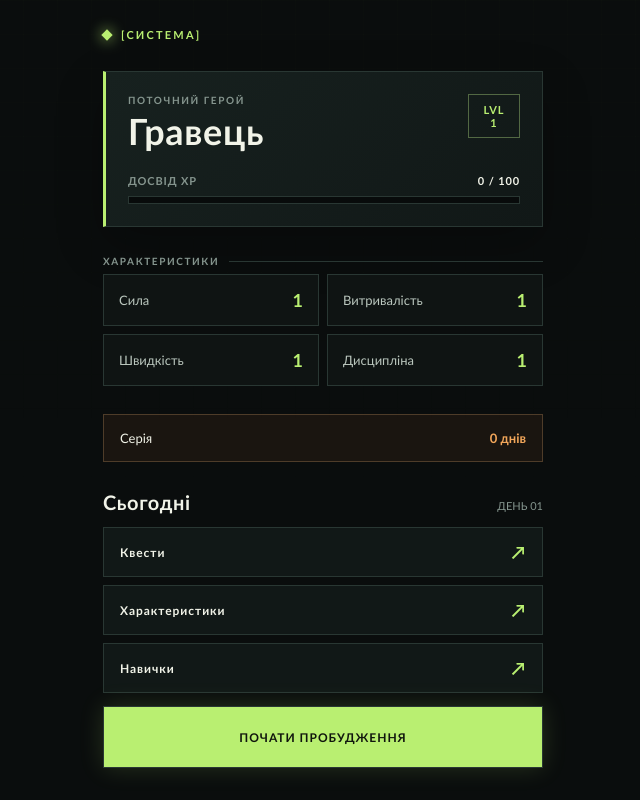
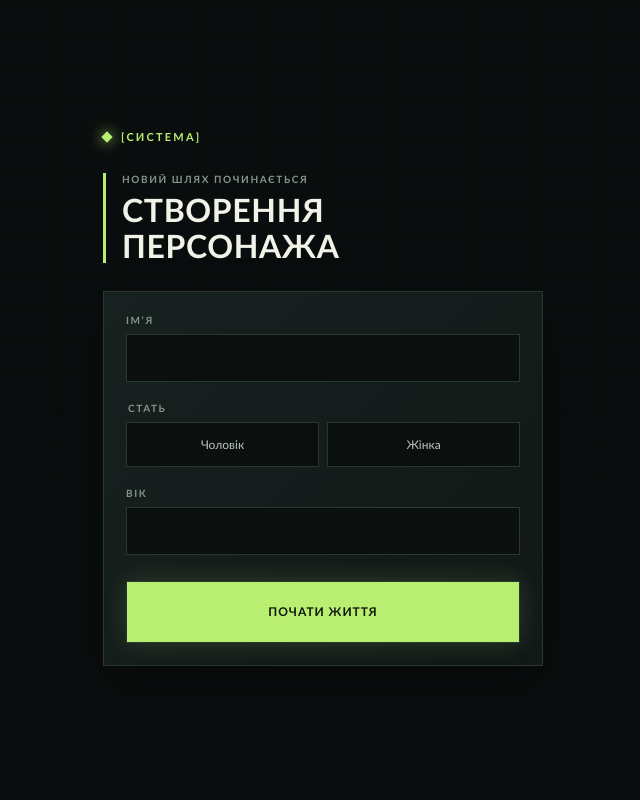
Before and after one commit to Valentyn2000/-----------, a plain HTML site: page index.html in a window 1280 px wide. Shown: the whole page, without its empty margins (317-957 px from the left). Drawn offline with Linux system fonts and the light colour scheme.

Commit message:
Додано створення персонажа

```diff
--- a/index.html
+++ b/index.html
@@ -310,13 +310,134 @@
 
     button:focus-visible { outline: 2px solid var(--orange); outline-offset: 3px; }
 
+    .character-screen {
+      position: relative;
+      width: min(100%, 480px);
+      min-height: 100vh;
+      margin: 0 auto;
+      padding: 28px 20px 32px;
+      display: flex;
+      flex-direction: column;
+      justify-content: center;
+    }
+
+    .character-heading {
+      margin-bottom: 28px;
+      padding-left: 16px;
+      border-left: 3px solid var(--accent);
+    }
+
+    .character-heading h1 {
+      margin: 0;
+      font-size: clamp(24px, 7vw, 32px);
+      line-height: 1.1;
+    }
+
+    .character-form {
+      padding: 22px;
+      border: 1px solid var(--line);
+      background: linear-gradient(135deg, var(--surface-light), var(--surface));
+      box-shadow: 0 18px 45px rgba(0, 0, 0, .24);
+    }
+
+    .form-field { display: block; margin-bottom: 20px; }
+
+    .form-label {
+      display: block;
+      margin-bottom: 8px;
+      color: var(--muted);
+      font-size: 10px;
+      font-weight: 700;
+      letter-spacing: .16em;
+      text-transform: uppercase;
+    }
+
+    .form-input {
+      width: 100%;
+      min-height: 48px;
+      padding: 0 13px;
+      border: 1px solid var(--line);
+      outline: none;
+      color: var(--text);
+      background: #0b100f;
+      font: inherit;
+      font-size: 14px;
+    }
+
+    .form-input:focus { border-color: var(--accent); box-shadow: 0 0 0 1px var(--accent-dark); }
+
+    .gender-options {
+      display: grid;
+      grid-template-columns: 1fr 1fr;
+      gap: 8px;
+    }
+
+    .gender-option { position: relative; }
+    .gender-option input { position: absolute; opacity: 0; pointer-events: none; }
+
+    .gender-option span {
+      display: block;
+      padding: 14px 10px;
+      border: 1px solid var(--line);
+      color: #bbc7be;
+      background: #0b100f;
+      font-size: 12px;
+      text-align: center;
+      cursor: pointer;
+    }
+
+    .gender-option input:checked + span {
+      border-color: var(--accent);
+      color: var(--accent);
+      background: var(--accent-dark);
+    }
+
+    .gender-option input:focus-visible + span { outline: 2px solid var(--orange); outline-offset: 3px; }
+
+    .life-button { margin-top: 6px; }
+
     @media (max-width: 360px) {
-      main { padding: 22px 16px 24px; }
+      main, .character-screen { padding: 22px 16px 24px; }
       .hero-card { padding: 18px; }
     }
   </style>
 </head>
 <body>
+  <section id="character-screen" class="character-screen" aria-labelledby="character-title">
+    <div class="system-label">[СИСТЕМА]</div>
+    <div class="character-heading">
+      <p class="eyebrow">Новий шлях починається</p>
+      <h1 id="character-title">СТВОРЕННЯ ПЕРСОНАЖА</h1>
+    </div>
+    <form id="character-form" class="character-form">
+      <label class="form-field">
+        <span class="form-label">Ім’я</span>
+        <input id="character-name" class="form-input" name="name" type="text" maxlength="24" autocomplete="name" required>
+      </label>
+
+      <fieldset class="form-field" style="border: 0; padding: 0; margin-left: 0; margin-right: 0;">
+        <legend class="form-label">Стать</legend>
+        <div class="gender-options">
+          <label class="gender-option">
+            <input type="radio" name="gender" value="Чоловік" required>
+            <span>Чоловік</span>
+          </label>
+          <label class="gender-option">
+            <input type="radio" name="gender" value="Жінка">
+            <span>Жінка</span>
+          </label>
+        </div>
+      </fieldset>
+
+      <label class="form-field">
+        <span class="form-label">Вік</span>
+        <input class="form-input" name="age" type="number" min="1" max="120" inputmode="numeric" required>
+      </label>
+
+      <button class="awakening-button life-button" type="submit">ПОЧАТИ ЖИТТЯ</button>
+    </form>
+  </section>
+
   <main>
     <div class="system-label">[СИСТЕМА]</div>
 
@@ -396,10 +517,40 @@
   <script>
     let experience = 0;
 
+    const characterStorageKey = "life-game-character";
+    const characterScreen = document.querySelector("#character-screen");
+    const characterForm = document.querySelector("#character-form");
+    const heroName = document.querySelector("#hero-name");
     const awakeningButton = document.querySelector("#awakening-button");
     const awakeningContent = document.querySelector("#awakening-content");
     const experienceValue = document.querySelector("#xp-value");
     const experienceProgress = document.querySelector("#xp-progress");
+
+    function showGame(character) {
+      heroName.textContent = character.name;
+      characterScreen.hidden = true;
+      document.querySelector("main").hidden = false;
+    }
+
+    const savedCharacter = localStorage.getItem(characterStorageKey);
+    if (savedCharacter) {
+      showGame(JSON.parse(savedCharacter));
+    } else {
+      document.querySelector("main").hidden = true;
+    }
+
+    characterForm.addEventListener("submit", (event) => {
+      event.preventDefault();
+      const formData = new FormData(characterForm);
+      const character = {
+        name: formData.get("name").trim(),
+        gender: formData.get("gender"),
+        age: formData.get("age")
+      };
+
+      localStorage.setItem(characterStorageKey, JSON.stringify(character));
+      showGame(character);
+    });
 
     function updateExperience() {
       experienceValue.textContent = `${experience} / 100`;
```
